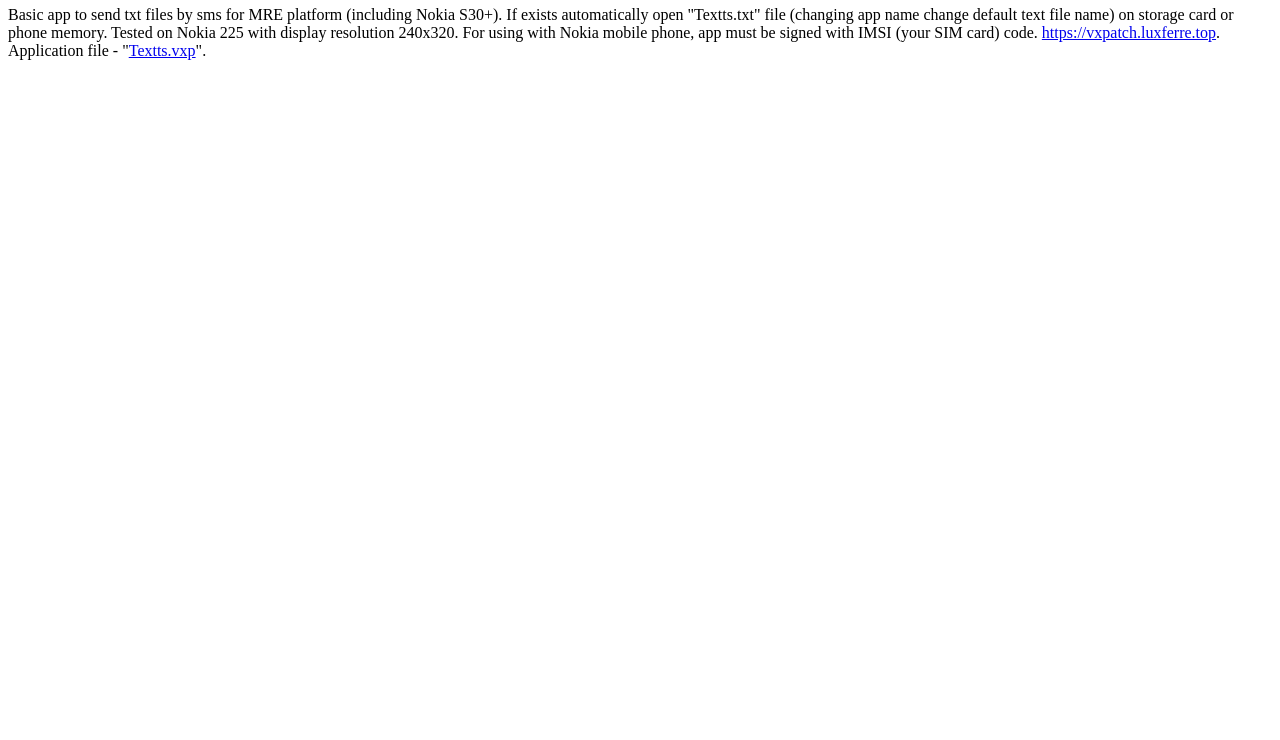
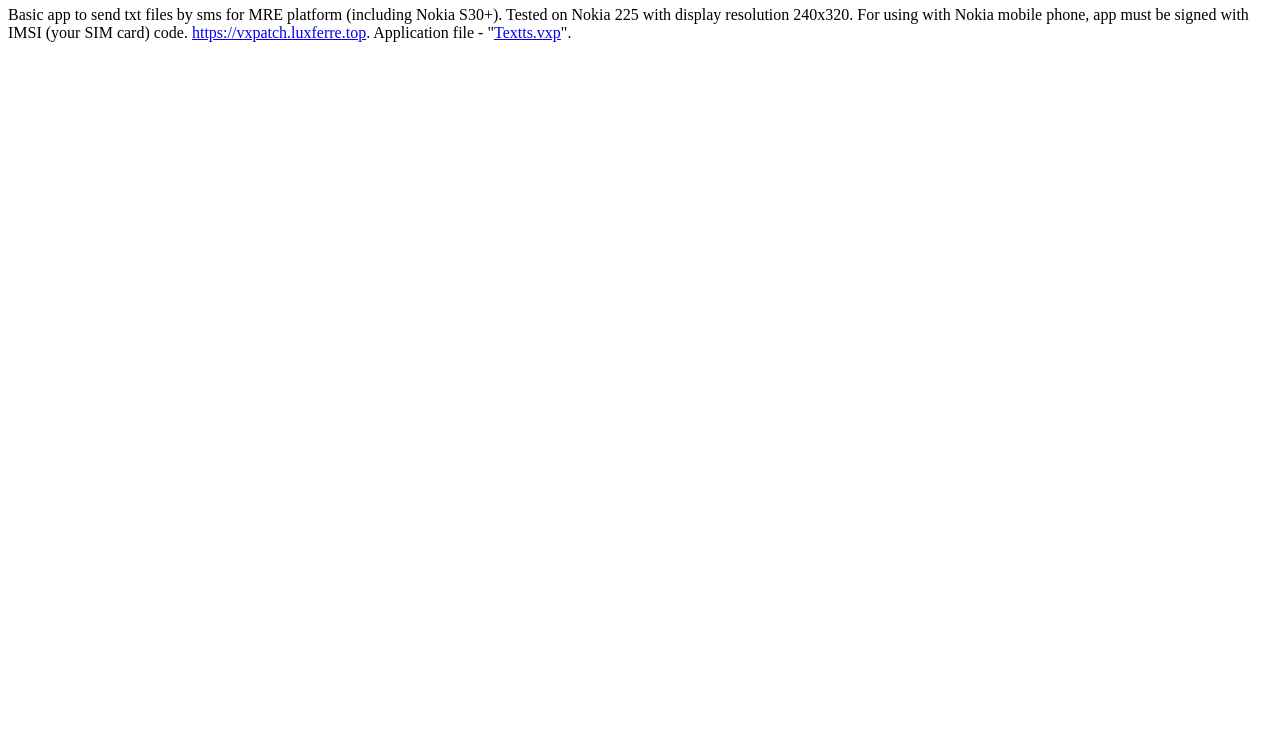
Before and after one commit to RDZDX/textts, a plain HTML site: page docs/index.html in a window 1280 px wide. Shown: the part 60-800 px from the top of the page. Drawn offline with Linux system fonts and the light colour scheme.

Commit message:
Update index.html

```diff
--- a/docs/index.html
+++ b/docs/index.html
@@ -1,8 +1,8 @@
 <html>
 <body>
   <h1>Textts - Text file to sms</h1>
-  <p>Basic app to send txt files by sms for MRE platform (including Nokia S30+). If exists automatically open "Textts.txt" file
-    (changing app name change default text file name) on storage card or phone memory. Tested on Nokia 225 with display resolution 240x320. For using with Nokia mobile phone, app
+  <p>Basic app to send txt files by sms for MRE platform (including Nokia S30+).
+    Tested on Nokia 225 with display resolution 240x320. For using with Nokia mobile phone, app
     must be signed with IMSI (your SIM card) code.
     <a href="https://vxpatch.luxferre.top">https://vxpatch.luxferre.top</a>. Application file -
     "<a href="https://github.com/RDZDX/textts/blob/main/Textts.vxp?raw=true" download>Textts.vxp</a>".
```
